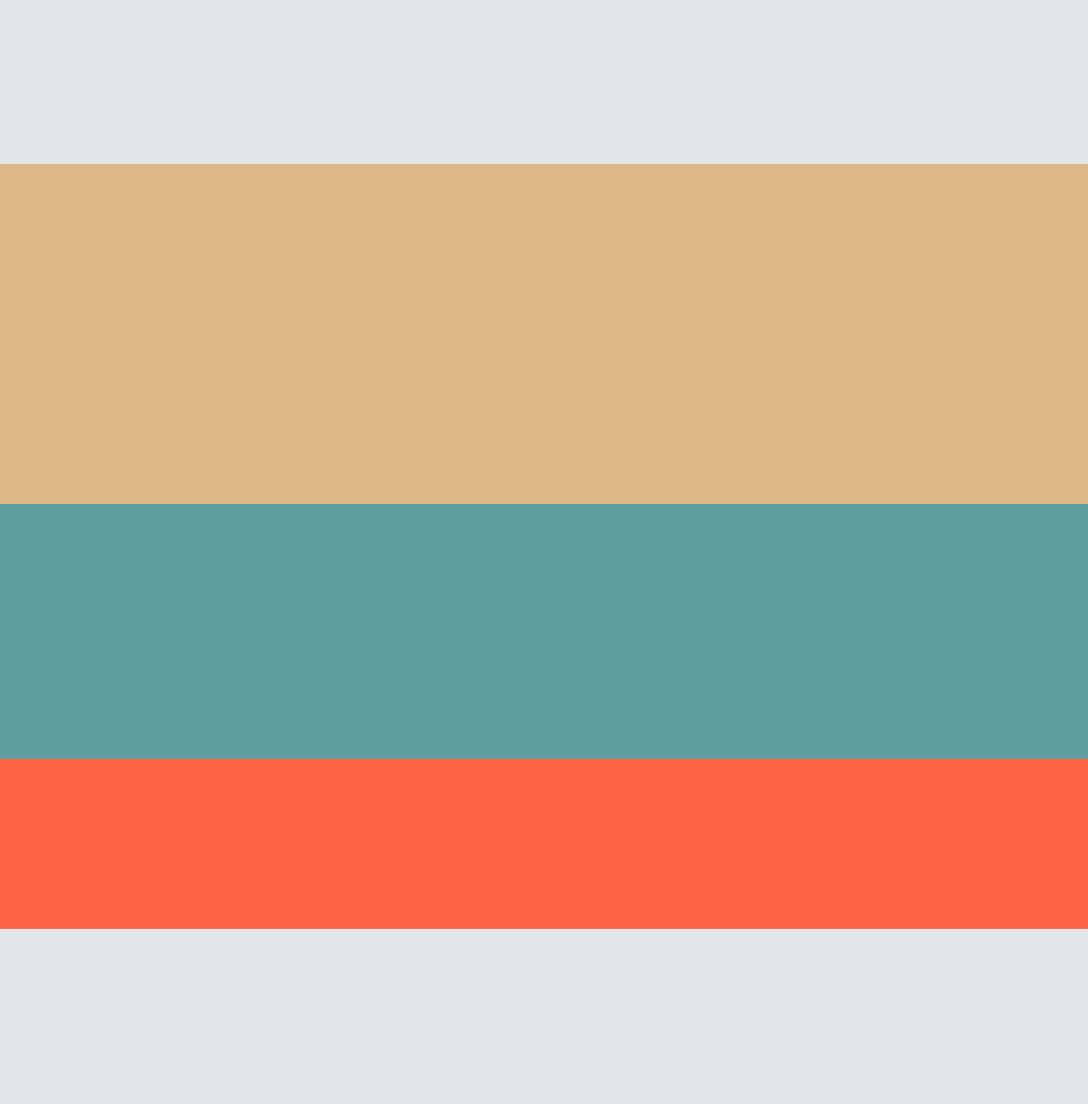
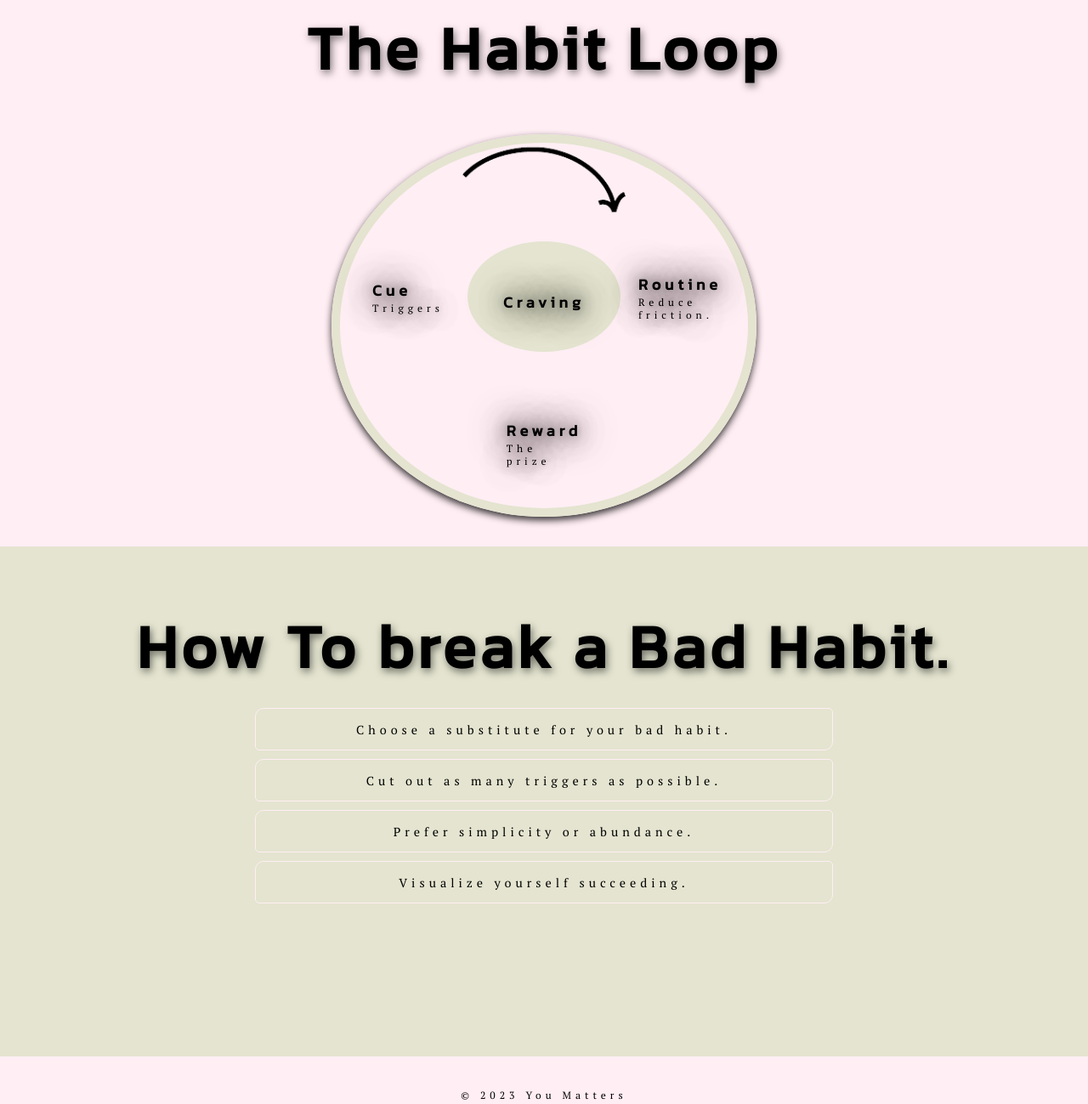
Before and after one commit to ZnbKhan/codesoft, a plain HTML site: page landingPage/index.html in a window 1280 px wide. Shown: the part 682-1981 px from the top of the page at 85% size. Before the commit the page ends 1775 px from the top, so only its background shows below. Drawn offline with nearby package versions, Linux system fonts and the light colour scheme.

Commit message:
Almost done Ui

```diff
--- a/landingPage/index.html
+++ b/landingPage/index.html
@@ -10,17 +10,15 @@
 <body>
   <div class="main-container">
     <div class="logo">
-       <h1>You Matters</h1>
+        <a href=""><span class="material-symbols-outlined">
+            home
+           </a> </span>
     </div>
     <header>
         <nav>
 
             <ul>
-                <li><a href=""><span class="material-symbols-outlined">
-                     home
-                    </a> </span>
-                </li>
-                <li><a href="">Habits</a></li>
+                <li><a href="#bottom">Habits</a></li>
                 <li><a href="">Cut-Ties</a></li>
                 <li><a href="">Know-me </a></li>
             </ul>
@@ -31,23 +29,55 @@
     <div class="banner">
         <div class="banner-text">
         <h1>YOU MATTERS.</h1>
-        <p><b>Mindfulness:</b> The art of savoring each moment.</p>
+        <p>The Success you want is a by-product of day to day habits.</p>
     </div>
     </div>
 
-    <div class="quote">
-        <p></p>
-    </div>
     <div class="habits">
+        <h1>The Habit Loop</h1>
+        <div class="habCircle">
+            <div class="arrows">
 
+            </div>
+            <div class="hab cue">
+                <h2>Cue</h2>
+                <p> Triggers</p>
+            </div>
+            <div class="hab craving">
+                <h2>Craving</h2>
+            </div>
+            <div class="hab routine">
+                <h2>Routine</h2>
+                <p>Reduce friction.</p>
+            </div>
+            <div class="hab reward">
+                <h2>Reward</h2>
+                <p>The prize</p>
+            </div>
+        </div>
     </div>
 
     <div class="cut-ties">
+        <h1>How To break a Bad Habit.</h1>
+      <div class="cut-container">
+          <div class="cut one">
+            <p>Choose a substitute for your bad habit. </p>
+          </div>
+          <div class="cut two">
+            <p>Cut out as many triggers as possible. </p>
+          </div>
+          <div class="cut three">
+            <p>Prefer simplicity or abundance.</p>
+          </div>
+          <div class="cut four">
+            <p>Visualize yourself succeeding.</p>
+          </div>
+       </div>
 
     </div>
 
     <footer>
-
+       <p>&copy; 2023 You Matters</p>
     </footer>
 
   </div>
--- a/landingPage/style.css
+++ b/landingPage/style.css
@@ -13,6 +13,7 @@
      0 0 40px rgba(0, 0, 0, 0.8),
      0 0 50px rgba(0, 0, 0, 1);
      --greenishColor:#94A684;
+     --boxShadow:0 4px 8px rgba(0, 0, 0, 0.8);
 }
 a{
     text-decoration: none;
@@ -21,7 +22,19 @@ a{
 li{
     list-style: none;
 }
-
+p{
+    font-family: var(--paraFont);
+}
+h1,h2{
+    font-family: var(--headingFont);
+}
+h1{
+    font-size: 6em;
+    display: flex;
+    align-items: center;
+    justify-content: center;
+    text-shadow: 2px 4px 10px rgba(0, 0, 0, 0.5);
+}
 body{
    width: 100%;
    height: 100%;
@@ -35,12 +48,11 @@ body{
     display: grid;
     grid-template-areas:  "logo   header  header"
                           "banner banner banner"
-                          " quotes quotes quotes"
                           "habits habits habits"
                           "cut-ties cut-ties cut-ties"
                           "footer footer footer";
                           grid-template-columns:1fr 1fr 1fr;
-                          grid-template-rows:75px 600px 200px 400px 300px 200px;
+                          grid-template-rows:75px 600px  650px 600px 100px;
 }
 .logo{
 
@@ -48,8 +60,13 @@ body{
     margin-left:10%;
     margin-top: 4%;
 }
-.logo h1{
-    font-family: 'Pacifico', cursive;
+.logo span.material-symbols-outlined{
+    font-size:30px;
+    color:#000;;
+}
+.logo span.material-symbols-outlined:hover{
+    color:#FFEEF4;
+    text-shadow: var(--textShadow);
 }
 header{
     grid-area: header;
@@ -69,24 +86,18 @@ nav ul li a{
     font-size:1.2em;
     font-weight:900;
     transition: .4s text-shadow ease-in;
-    color:var(--greenishColor);
+    color:#000;
 
 }
 nav ul li a:hover{
     text-shadow:var(--textShadow);
-    color:#000;
+    color:#FFEEF4;
 }
 nav ul li:nth-child(1) {
      flex:3;
      margin-left:15%;
 }
- span.material-symbols-outlined{
-    font-size:30px;
-    color:var(--greenishColor);
-}
-span.material-symbols-outlined:hover{
-    color: #000;
-}
+
 nav ul li:nth-child(2) {
     flex:4;
 
@@ -95,23 +106,21 @@ nav ul li:nth-child(2) {
 nav ul li:nth-child(3){
 flex: 4;
 }
-nav ul li:nth-child(4) {
-flex: 4;
-}
+
 
 
 .banner{
     grid-area: banner;
-    background-image: url('./image/banner.jpg');
+    /* background-image: url('./image/banner.jpg');
     background-size:cover;
     background-position:center;
-    background-repeat: no-repeat;
-
+    background-repeat: no-repeat;   */
+    background: radial-gradient(circle, #94A684, #FFEEF4);
     position: relative;
 }
 .banner-text{
   position: absolute;
-  top: 30%;
+  top: 50%;
   left: 50%;
   transform: translate(-50%, -50%);
 
@@ -130,17 +139,110 @@ flex: 4;
     font-size:1.6em;
 }
 
-
-
 .habits{
     grid-area: habits;
-    background-color: burlywood;
+    padding:10px;
+    background-color:#FFEEF4;
+    position: relative;
+
+}
+.habCircle{
+    width:500px;
+    height:450px;
+    position: absolute;
+    top:60%;
+    left: 50%;
+    transform: translate(-50%, -50%);
+    border-radius:50%;
+    border: 10px solid #E4E4D0;
+    box-shadow: var(--boxShadow);
+    display:grid;
+    grid-template-areas:"arrows arrows arrows "
+                        "cue craving routine"
+                        "... reward ...";
+    grid-template-columns:1fr 1fr 1fr;
+    grid-template-rows:1fr 2fr 2fr;
+}
+.arrows{
+  grid-area:arrows;
+  background-image: url('./image/arrow1.png');
+  background-size:cover;
+  background-position:center;
+  background-repeat: no-repeat;
+
+}
+.hab{
+    position: absolute;
+    top:55%;
+    left: 50%;
+    transform: translate(-50%, -50%);
+    text-shadow: var(--textShadow);
+
+}
+.cue{
+    grid-area:cue;
+}
+.craving{
+    grid-area:craving;
+    height: 130px;
+    width: 180px;
+    border-radius: 50%;
+    background-color:#E4E4D0;
+
+}
+.craving h2{
+    position: absolute;
+    top:55%;
+    left: 50%;
+    transform: translate(-50%, -50%);
+
+}
+.routine{
+    grid-area:routine;
+
+}
+.reward{
+    grid-area:reward;
 }
 .cut-ties{
     grid-area: cut-ties;
-    background-color: cadetblue;
+    background-color:#E4E4D0;
+    position: relative;
+}
+.cut-ties h1{
+    padding-top:5%;
+}
+.cut-container{
+    position: absolute;
+    top:55%;
+    left: 50%;
+    transform: translate(-50%, -50%);
+    width:700px;
+    height:300px;
+}
+.cut{
+    display: flex;
+    align-items: center;
+    justify-content:center;
+    margin: 10px;
+    height:50px;
+    font-size:1.2em;
+    border: 1px solid #FFEEF4;
+    border-radius: 10px 5px;
+    transition: 2s background-color linear;
+}
+.cut:hover{
+    background-color: var(--greenishColor);
+    border:none;
+    font-weight:bold;
 }
 footer{
     grid-area: footer;
-    background-color: tomato;
+    background-color:#FFEEF4;
 }
+footer p{
+   display: flex;
+   align-items: center;
+   justify-content: center;
+   padding-top:3%;
+}
```
Also changed, not shown: landingPage/image/Untitled_design-removebg-preview.png (added), landingPage/image/Untitled_design__1_-removebg-preview.png (added), landingPage/image/arrow1.png (added), 3 other files.
